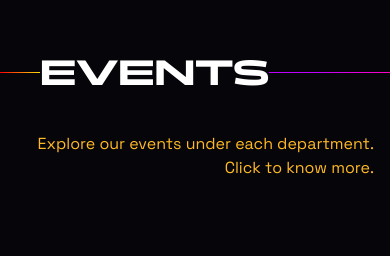
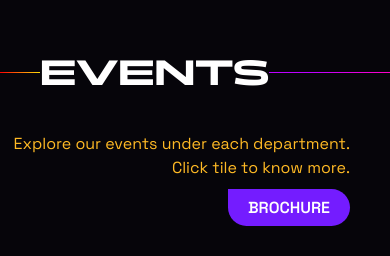
Before and after one commit to Engicos-Coders-Club/gec-spectrum-website-2024, a Next.js app: page / in a window 390 px wide. Shown: the part 1846-2102 px from the top of the page. Built offline with nearby package versions, Linux system fonts and the light colour scheme.

Commit message:
Add brochure mobile

```diff
--- a/src/app/components/Event.tsx
+++ b/src/app/components/Event.tsx
@@ -40,16 +40,27 @@ const Event = () => {
         </motion.h1>
         <div className="absolute gradient-five-colors h-[1px] w-screen top-1/2 -z-10"></div>
       </div>
-      <div className="mt-10 mx-4 md:mx-20 md:text-xl">
-        <motion.p
-          className="text-[#FFBA25] text-end flex flex-col"
-          initial={{ opacity: 0 }}
-          whileInView={{ opacity: 1 }}
-          transition={{ duration: 1.2, delay: 0.2 }}
+
+      <motion.p
+        className="text-[#FFBA25] text-end flex flex-col ml-auto mr-10 mt-10 mb-2 md:mr-20"
+        initial={{ opacity: 0 }}
+        whileInView={{ opacity: 1 }}
+        transition={{ duration: 1.2, delay: 0.2 }}
+      >
+        Explore our events under each department.{" "}
+        <span>Click tile to know more.</span>
+      </motion.p>
+      <div className="md:hidden ml-auto w-fit mr-10 mt-4">
+        <a
+          title="Download Brochure"
+          className="bg-primary p-2 px-5 rounded-full rounded-tl-none font-semibold hover:bg-violet-500"
+          download={true}
+          href="/GEC-Spectrum-Brochure-2024.pdf"
+          target="_blank"
+          rel="noreferrer"
         >
-          <span>Explore our events under each department.</span> Click to know
-          more.
-        </motion.p>
+          BROCHURE
+        </a>
       </div>
       <div className="flex flex-col">
         <div className="w-screen flex flex-wrap items-center justify-center z-[10] gap-10 p-10">
--- a/src/app/components/Tagline.tsx
+++ b/src/app/components/Tagline.tsx
@@ -33,13 +33,12 @@ const Tagline = () => {
         transition={{ duration: 2, delay: 0.2 }}
         className="z-20 absolute sm:-right-[27.5rem] -right-[22rem] sm:top-[6rem] top-96"
       >
-
         {/* robot thing is here */}
         <Image
           className="h-[40rem] hidden md:block  rotate-[-26deg] w-[auto]"
           height={600}
           width={600}
-src="https://s3-alpha-sig.figma.com/img/9882/f4b1/44b540a3c892da5a247649855a71b660?Expires=1711324800&Key-Pair-Id=APKAQ4GOSFWCVNEHN3O4&Signature=V2cUcMh2LVCLfDiEkeJxjBoxu33P1aGAYnkeLD6h9s6i2WUFqSGyqkejeu2-~yFJ3dwN8vtSeO~C07qlPSejjhfQoLsU15aZYOJezUii~M3rmW2boipfpS9N1Be6q8YzloKEhppCOnJj9umHVPYYrG3LaCbUcByRr0rsFdt5~Vq6XTey~0eCLS6w7A3Bg1uzi51tQDrHI5cfd18uPRnWVU7GJtzyCZHGURBrl5ashhXPVIi3KDVOv8SI--FBklnBuoVShGstBg7hXXpXeyBiMVZdXzw2YUpX5NRnC-aXRiD~Lmm-i93M5iPnbm5gfBS-sQg9PcbejbDJqJy6HWTEJw__"
+          src="https://s3-alpha-sig.figma.com/img/9882/f4b1/44b540a3c892da5a247649855a71b660?Expires=1711324800&Key-Pair-Id=APKAQ4GOSFWCVNEHN3O4&Signature=V2cUcMh2LVCLfDiEkeJxjBoxu33P1aGAYnkeLD6h9s6i2WUFqSGyqkejeu2-~yFJ3dwN8vtSeO~C07qlPSejjhfQoLsU15aZYOJezUii~M3rmW2boipfpS9N1Be6q8YzloKEhppCOnJj9umHVPYYrG3LaCbUcByRr0rsFdt5~Vq6XTey~0eCLS6w7A3Bg1uzi51tQDrHI5cfd18uPRnWVU7GJtzyCZHGURBrl5ashhXPVIi3KDVOv8SI--FBklnBuoVShGstBg7hXXpXeyBiMVZdXzw2YUpX5NRnC-aXRiD~Lmm-i93M5iPnbm5gfBS-sQg9PcbejbDJqJy6HWTEJw__"
           alt="robot"
         />
       </motion.div>
@@ -47,7 +46,7 @@ src="https://s3-alpha-sig.figma.com/img/9882/f4b1/44b540a3c892da5a247649855a71b6
         initial={{ opacity: 0 }}
         whileInView={{ opacity: 1 }}
         transition={{ duration: 2, delay: 0.2 }}
-        className={`${space.className} text-3xl  text-center relative -z-10 w-screen`}
+        className={`${space.className} text-xl md:text-3xl  text-center relative -z-10 w-screen`}
       >
         <motion.div
           className="h-[0.1rem] gradient-five-colors w-full absolute top-1/2 -z-10"
```
